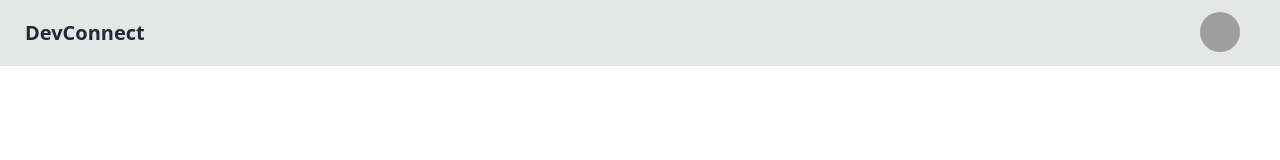
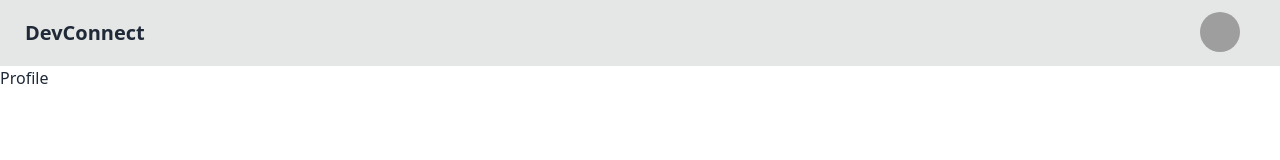
Before and after one commit to AnuragKush13/DevConnect-Web, a React (Vite) app: page /profile in a window 1280 px wide. Shown: the top 160 px of the page. Built offline with nearby package versions, Linux system fonts and the light colour scheme; grey boxes are pictures that could not be loaded.

Commit message:
added browser router from react-router-dom and setup routes using outlet

```diff
--- a/package.json
+++ b/package.json
@@ -11,7 +11,8 @@
   },
   "dependencies": {
     "react": "^18.3.1",
-    "react-dom": "^18.3.1"
+    "react-dom": "^18.3.1",
+    "react-router-dom": "^6.26.2"
   },
   "devDependencies": {
     "@eslint/js": "^9.9.0",
--- a/src/App.jsx
+++ b/src/App.jsx
@@ -1,11 +1,21 @@
-import Navbar from "./components/navbar"
+import { BrowserRouter, Routes,Route } from "react-router-dom"
+import Login from "./components/Login"
+import Profile from "./components/Profile"
+import Body from "./components/Body"
 
 
 function App() {
 
   return (
     <>
-    <Navbar/>
+    <BrowserRouter basename="/">
+    <Routes>
+      <Route path="/" element = {<Body/>}>
+        <Route path = "/login" element = {<Login/>}/>
+        <Route path = "/profile" element = {<Profile/>}/>
+      </Route>
+    </Routes>
+    </BrowserRouter>
     </>
   )
 }
--- /dev/null
+++ b/src/components/Body.jsx
@@ -0,0 +1,14 @@
+import React from 'react'
+import Navbar from './navbar'
+import { Outlet } from 'react-router-dom'
+
+const Body = () => {
+  return (
+    <>
+    <Navbar/>
+    <Outlet/>
+    </>
+  )
+}
+
+export default Body
--- /dev/null
+++ b/src/components/Login.jsx
@@ -0,0 +1,9 @@
+import React from 'react'
+
+const Login = () => {
+  return (
+    <div>Login</div>
+  )
+}
+
+export default Login
--- /dev/null
+++ b/src/components/Profile.jsx
@@ -0,0 +1,9 @@
+import React from 'react'
+
+const Profile = () => {
+  return (
+    <div>Profile</div>
+  )
+}
+
+export default Profile
--- a/src/components/navbar.jsx
+++ b/src/components/navbar.jsx
@@ -1,5 +1,7 @@
-export default function Navbar(){
+import React from 'react'
+const Navbar=()=>{
    return(
+
 <div className="navbar bg-base-300">
   <div className="flex-1">
     <a className="btn btn-ghost text-xl">DevConnect</a>
@@ -32,3 +34,5 @@ export default function Navbar(){
   </div>
 </div>)
 }
+
+export default Navbar;
```
Also changed, not shown: 1 other file (tests, documents, lock files or other folders).
